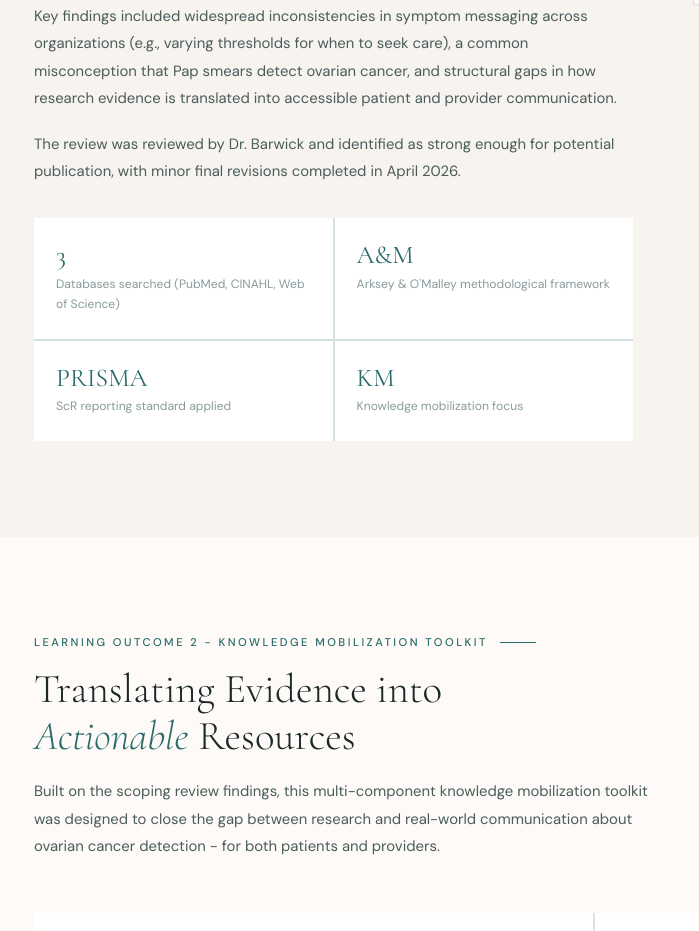
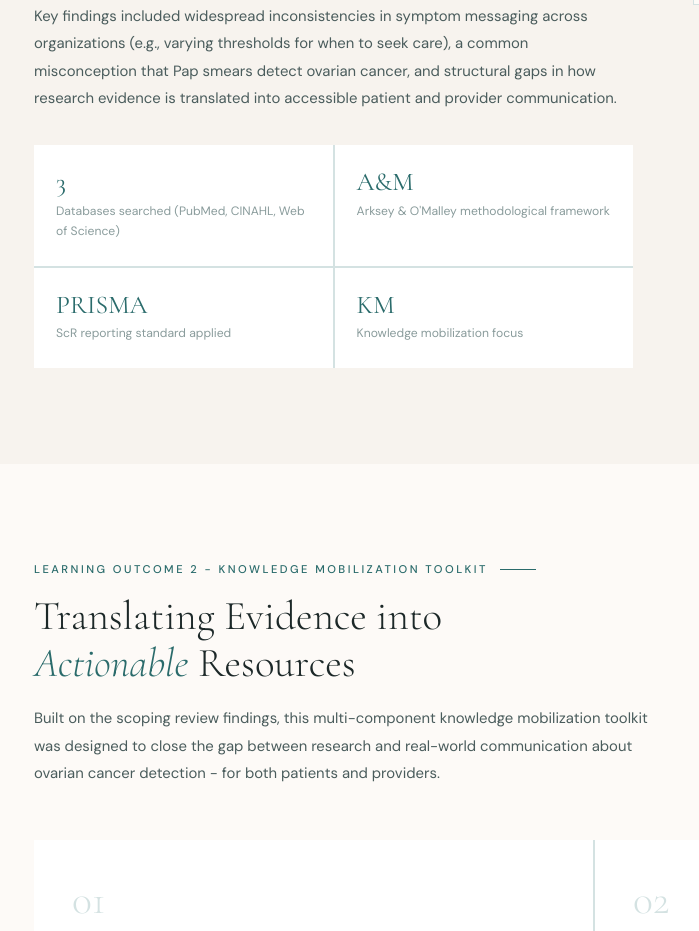
Before and after one commit to danahaidar47-rgb/capstone, a plain HTML site: page index.html in a window 1280 px wide. Shown: the part 3760-4691 px from the top of the page, without its empty margins (46-745 px from the left). Drawn offline with nearby package versions, Linux system fonts and the light colour scheme.

Commit message:
Update index.html

```diff
--- a/index.html
+++ b/index.html
@@ -762,7 +762,6 @@
     <div>
       <p class="scoping-body">This scoping review systematically mapped the existing evidence on how ovarian cancer detection information is communicated in the absence of a population screening program. Using the Arksey and O'Malley (2005) framework and PRISMA-ScR guidance, the review searched three major databases - PubMed, CINAHL, and Web of Science - to identify studies addressing awareness, messaging, and knowledge mobilization gaps.</p>
       <p class="scoping-body">Key findings included widespread inconsistencies in symptom messaging across organizations (e.g., varying thresholds for when to seek care), a common misconception that Pap smears detect ovarian cancer, and structural gaps in how research evidence is translated into accessible patient and provider communication.</p>
-      <p class="scoping-body">The review was reviewed by Dr. Barwick and identified as strong enough for potential publication, with minor final revisions completed in April 2026.</p>
       <div class="scoping-stats">
         <div class="stat-cell">
           <div class="stat-val">3</div>
```
